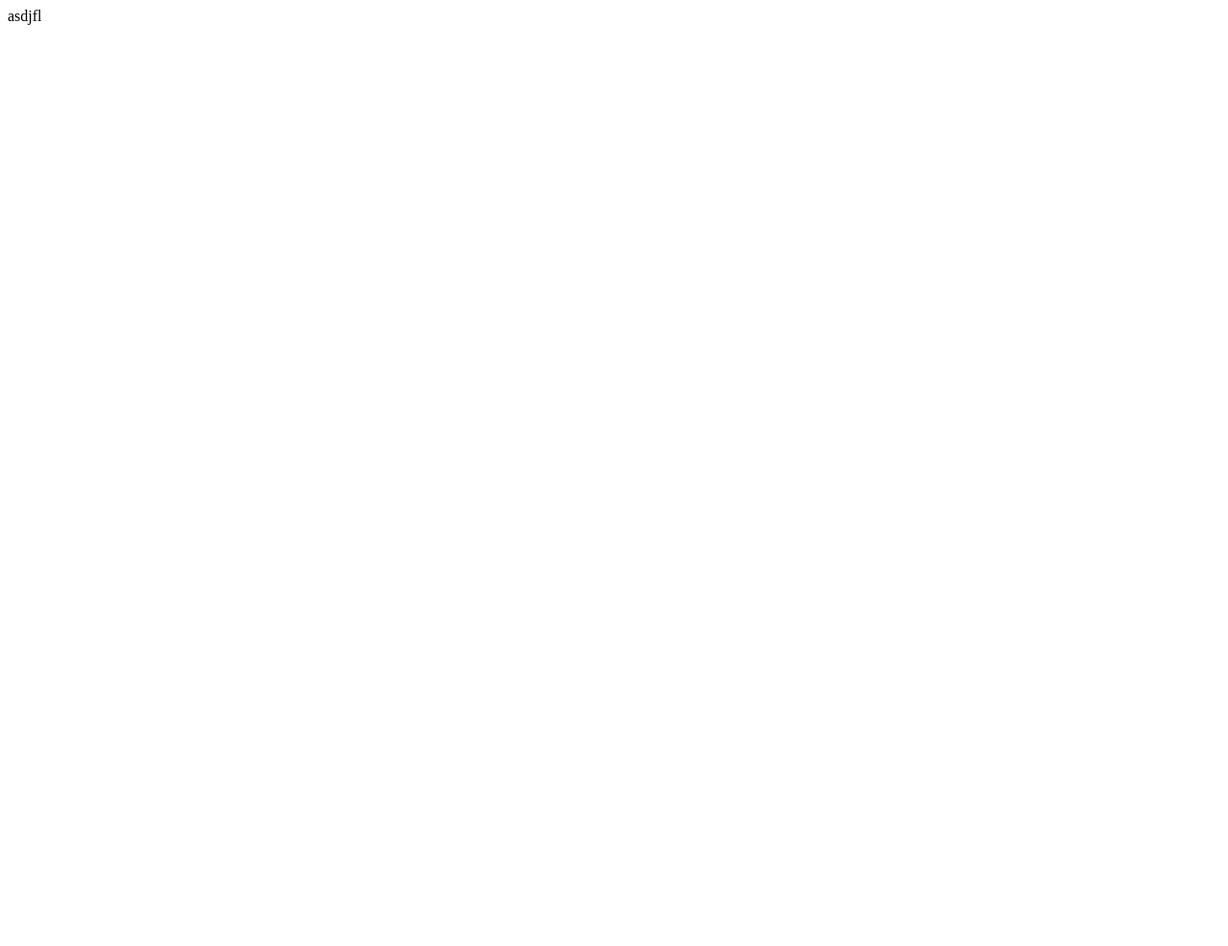
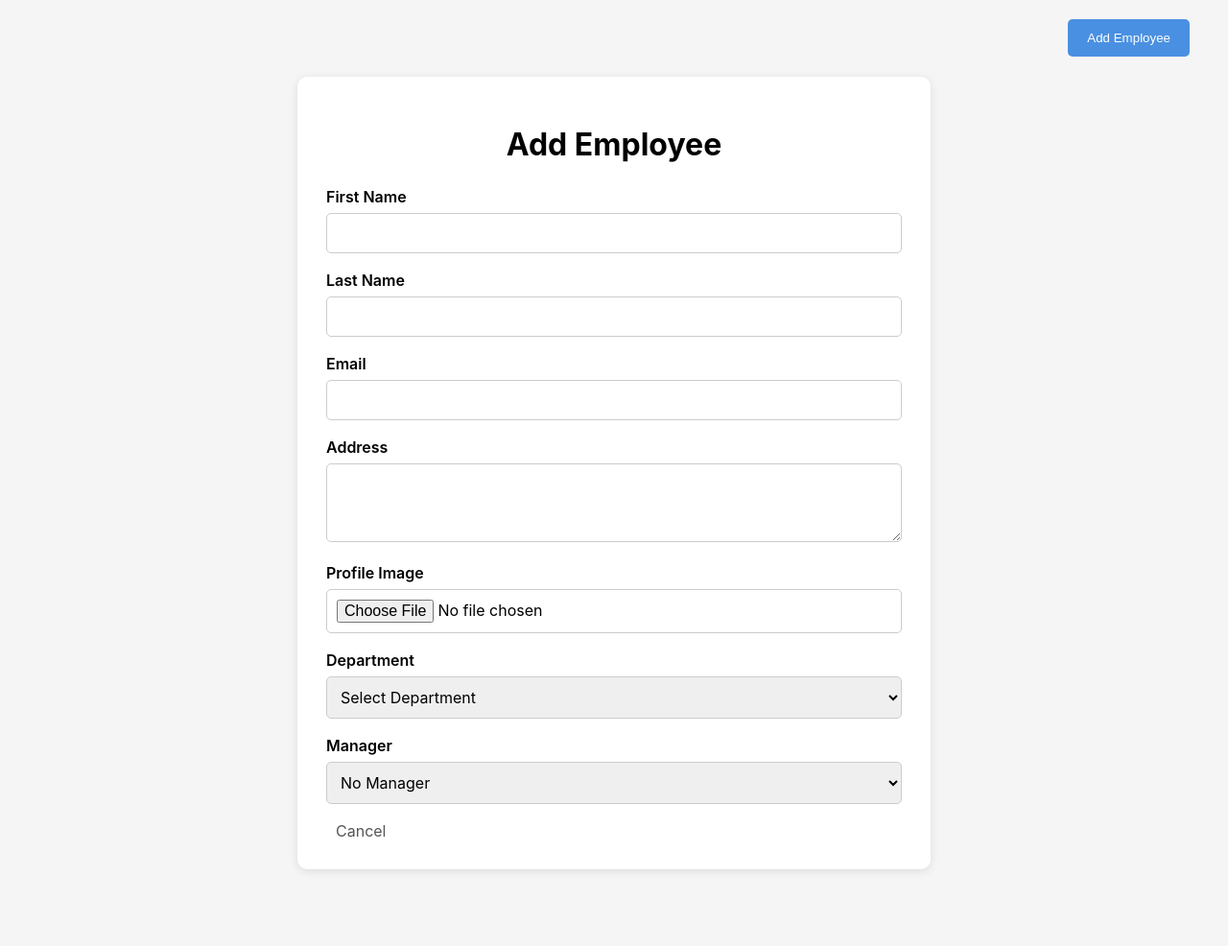
Before and after one commit to jhalto/employee, a Django app: page /employee/add in a window 1280 px wide. Before the commit the page is almost empty. Shown: the whole page at 96% size. Before the commit the page ends 26 px from the top, so only its background shows below. Run offline with Django 5.2, Linux system fonts and the light colour scheme; data comes from the database, SQL or seed files in the repository; both versions use the stored data as it was after the commit.

Commit message:
employee add field added

```diff
--- a/core/settings.py
+++ b/core/settings.py
@@ -57,6 +57,7 @@ TEMPLATES = [
         'BACKEND': 'django.template.backends.django.DjangoTemplates',
         'DIRS': [
             BASE_DIR / 'templates',
+            BASE_DIR / 'templates'/ 'employee',
         ],
         'APP_DIRS': True,
         'OPTIONS': {
--- /dev/null
+++ b/core/static/css/add_employee_style.css
@@ -0,0 +1,61 @@
+.form-container {
+    max-width: 600px;
+    margin: 40px auto;
+    padding: 30px;
+    background: white;
+    border-radius: 10px;
+    box-shadow: 0 2px 10px rgba(0, 0, 0, 0.1);
+    text-align: left;
+}
+
+.form-container h1 {
+    text-align: center;
+    margin-bottom: 25px;
+}
+
+.form-group {
+    margin-bottom: 18px;
+}
+
+.form-group label {
+    display: block;
+    margin-bottom: 7px;
+    font-weight: 600;
+}
+
+.form-group input,
+.form-group textarea,
+.form-group select {
+    width: 100%;
+    padding: 10px;
+    border: 1px solid #ccc;
+    border-radius: 5px;
+    box-sizing: border-box;
+    font: inherit;
+}
+
+.form-group input:focus,
+.form-group textarea:focus,
+.form-group select:focus {
+    outline: none;
+    border-color: #4a90e2;
+}
+
+.form-container button {
+    background: #4a90e2;
+    color: white;
+    padding: 12px 20px;
+    border: none;
+    border-radius: 5px;
+    cursor: pointer;
+}
+
+.form-container button:hover {
+    background: #357abd;
+}
+
+.form-container a {
+    margin-left: 10px;
+    color: #555;
+    text-decoration: none;
+}
--- a/employee/views.py
+++ b/employee/views.py
@@ -1,4 +1,4 @@
-from django.shortcuts import render, get_list_or_404
+from django.shortcuts import render, get_list_or_404 , redirect
 from .models import Employee, Department
 # Create your views here.
 from django.http import HttpResponse
@@ -10,7 +10,23 @@ def employee_view(request):
     return render(request, 'home.html', context= {'employee': employee})
 
 def employee_add(request):
+    departments = Department.objects.all()
+    employees = Employee.objects.all()
 
+    if request.method == 'POST':
+        Employee.objects.create(
+            first_name=request.POST.get('first_name'),
+            last_name=request.POST.get('last_name'),
+            email=request.POST.get('email'),
+            address=request.POST.get('address'),
+            image=request.FILES.get('image') or None,
+            department_id=request.POST.get('department'),
+            manager_id=request.POST.get('manager') or None,
+        )
 
+        return redirect('employee_view')
 
-    return HttpResponse("asdjfl")
+    return render(request, 'employee_add.html', {
+        'departments': departments,
+        'employees': employees,
+    })
--- a/templates/employee/employee_add.html
+++ b/templates/employee/employee_add.html
@@ -1,3 +1,70 @@
 
 
 {% extends 'base.html' %}
+{% load static %}
+
+{% block extra_css %}
+<link rel="stylesheet" href="{% static 'css/add_employee_style.css' %}">
+{% endblock %}
+
+{% block content %}
+<div class="form-container">
+    <h1>Add Employee</h1>
+
+    <form method="POST" enctype="multipart/form-data">
+        {% csrf_token %}
+
+        <div class="form-group">
+            <label for="first_name">First Name</label>
+            <input type="text" id="first_name" name="first_name" required>
+        </div>
+
+        <div class="form-group">
+            <label for="last_name">Last Name</label>
+            <input type="text" id="last_name" name="last_name" required>
+        </div>
+
+        <div class="form-group">
+            <label for="email">Email</label>
+            <input type="email" id="email" name="email" required>
+        </div>
+
+        <div class="form-group">
+            <label for="address">Address</label>
+            <textarea id="address" name="address" rows="3"></textarea>
+        </div>
+
+        <div class="form-group">
+            <label for="image">Profile Image</label>
+            <input type="file" id="image" name="image" accept="image/*">
+        </div>
+
+        <div class="form-group">
+            <label for="department">Department</label>
+            <select id="department" name="department" required>
+                <option value="">Select Department</option>
+                {% for department in departments %}
+                    <option value="{{ department.id }}">
+                        {{ department }}
+                    </option>
+                {% endfor %}
+            </select>
+        </div>
+
+        <div class="form-group">
+            <label for="manager">Manager</label>
+            <select id="manager" name="manager">
+                <option value="">No Manager</option>
+                {% for employee in employees %}
+                    <option value="{{ employee.id }}">
+                        {{ employee.first_name }} {{ employee.last_name }}
+                    </option>
+                {% endfor %}
+            </select>
+        </div>
+
+        <button type="submit">Add Employee</button>
+        <a href="{% url 'employee_view' %}">Cancel</a>
+    </form>
+</div>
+{% endblock %}
```
Also changed, not shown: db.sqlite3, media/employee_images/shamim_profile.jpeg (added).
